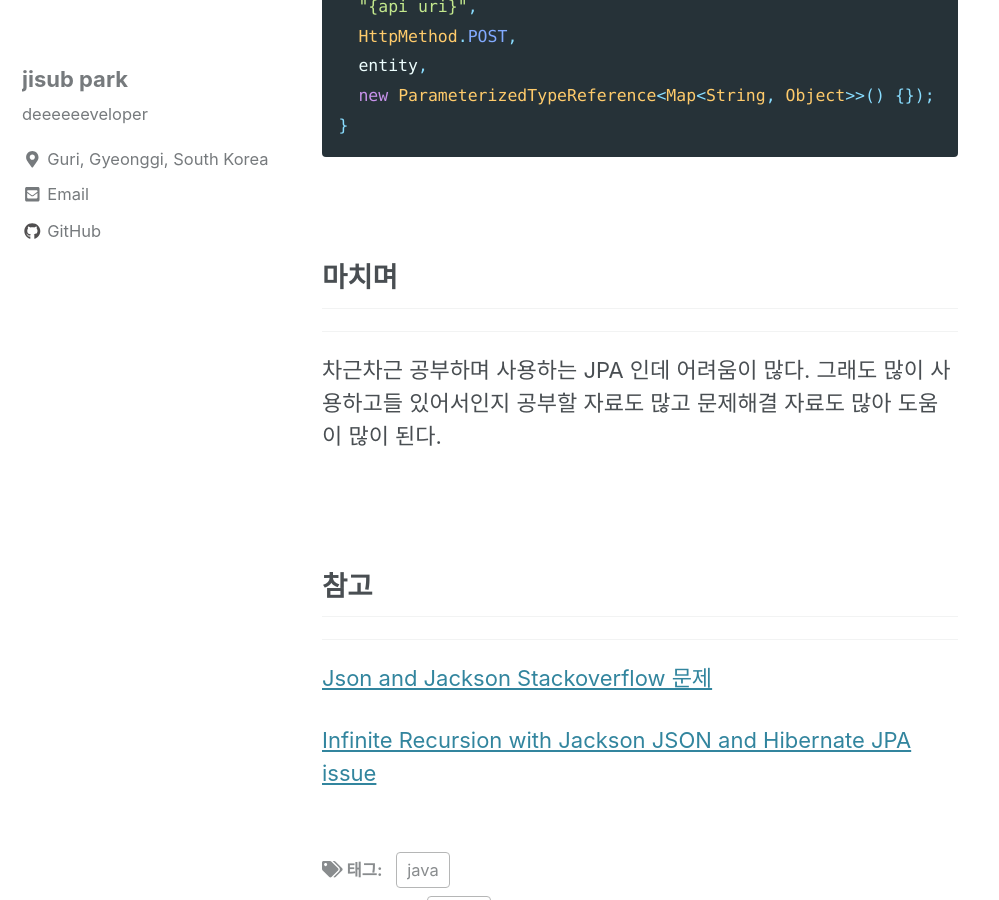
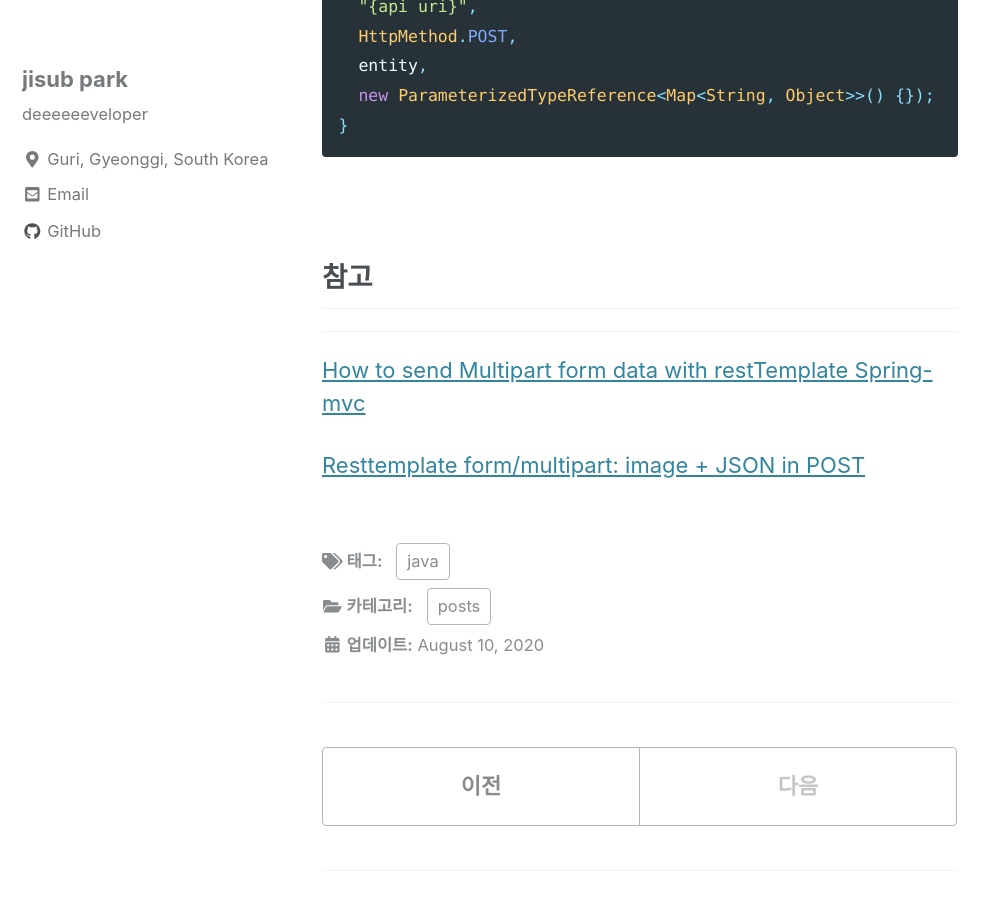
Before and after one commit to subji/subji.github.io, a Jekyll site: the page built from _posts/2020-08-10-fileuploadusingresttemplate.md, in a window 1280 px wide and 900 px high, scrolled down 2425 px. Shown: the whole window, without its empty margins (0-999 px from the left). Built offline with Jekyll 4.4.1, drawn with Linux system fonts in a browser that asks for light colours; cached includes are drawn as plain includes; nearby versions of some CDN libraries; comment, search, counter and statistics services are not loaded.

Commit message:
202008101331

```diff
--- a/_posts/2020-08-10-fileuploadusingresttemplate.md
+++ b/_posts/2020-08-10-fileuploadusingresttemplate.md
@@ -73,16 +73,10 @@ ResponseEntity<Map<String, Object>> result = restTemplate.exchange(
 
 <br>
 
-## **마치며**
+## **참고**
 ---
 
-차근차근 공부하며 사용하는 JPA 인데 어려움이 많다. 그래도 많이 사용하고들 있어서인지 공부할 자료도 많고 문제해결 자료도 많아 도움이 많이 된다.
-
-<br>
-
-## **참고**
----
-[Json and Jackson Stackoverflow 문제](https://keenformatics.blogspot.com/2013/08/how-to-solve-json-infinite-recursion.html)
+[How to send Multipart form data with restTemplate Spring-mvc](https://stackoverflow.com/questions/28408271/how-to-send-multipart-form-data-with-resttemplate-spring-mvc/59054323#59054323)
 
 
-[Infinite Recursion with Jackson JSON and Hibernate JPA issue](https://stackoverflow.com/questions/3325387/infinite-recursion-with-jackson-json-and-hibernate-jpa-issue)
+[Resttemplate form/multipart: image + JSON in POST](https://stackoverrun.com/ko/q/8020530)
```
